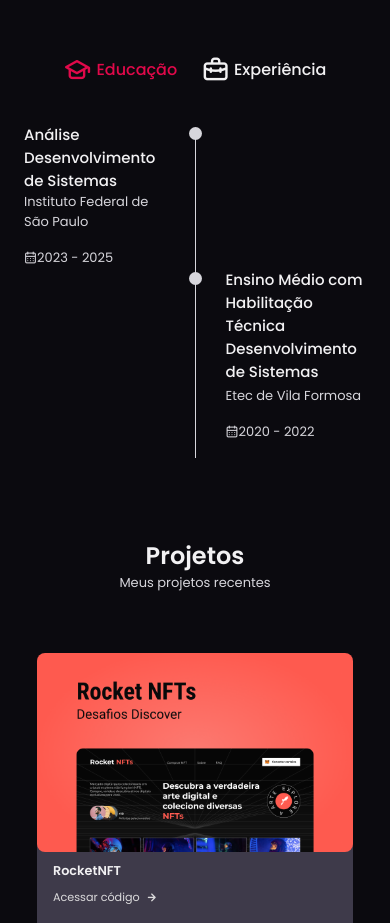
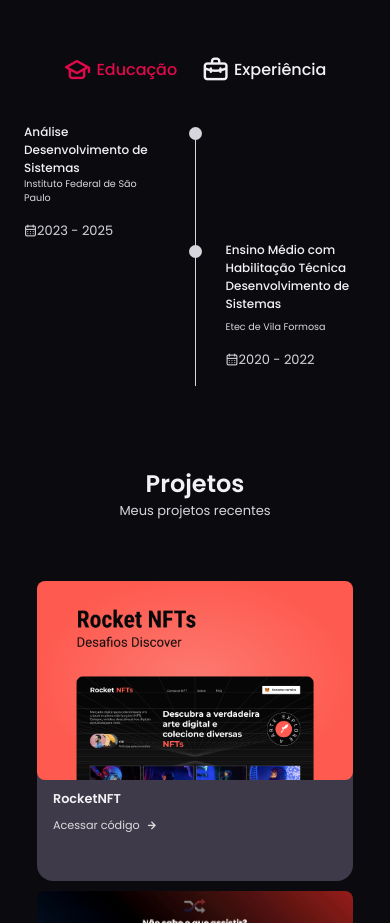
Before and after one commit to Henrriky/portfolio-henrriky, a React (Create React App) app: page / in a window 390 px wide. Shown: the part 3040-3963 px from the top of the page. Built offline with nearby package versions, Linux system fonts and the light colour scheme.

Commit message:
Qualification responsive bug fix

```diff
--- a/src/components/qualification/qualification.css
+++ b/src/components/qualification/qualification.css
@@ -102,6 +102,14 @@
         grid-template-columns: initial;
     }
 
+    .qualification__title {
+        font-size: 0.75rem;
+    }
+
+    .qualification__subtitle {
+        font-size: 0.60rem;
+    }
+
     .qualification__button {
         margin: 0 var(--mb-0-75);
     }
```
